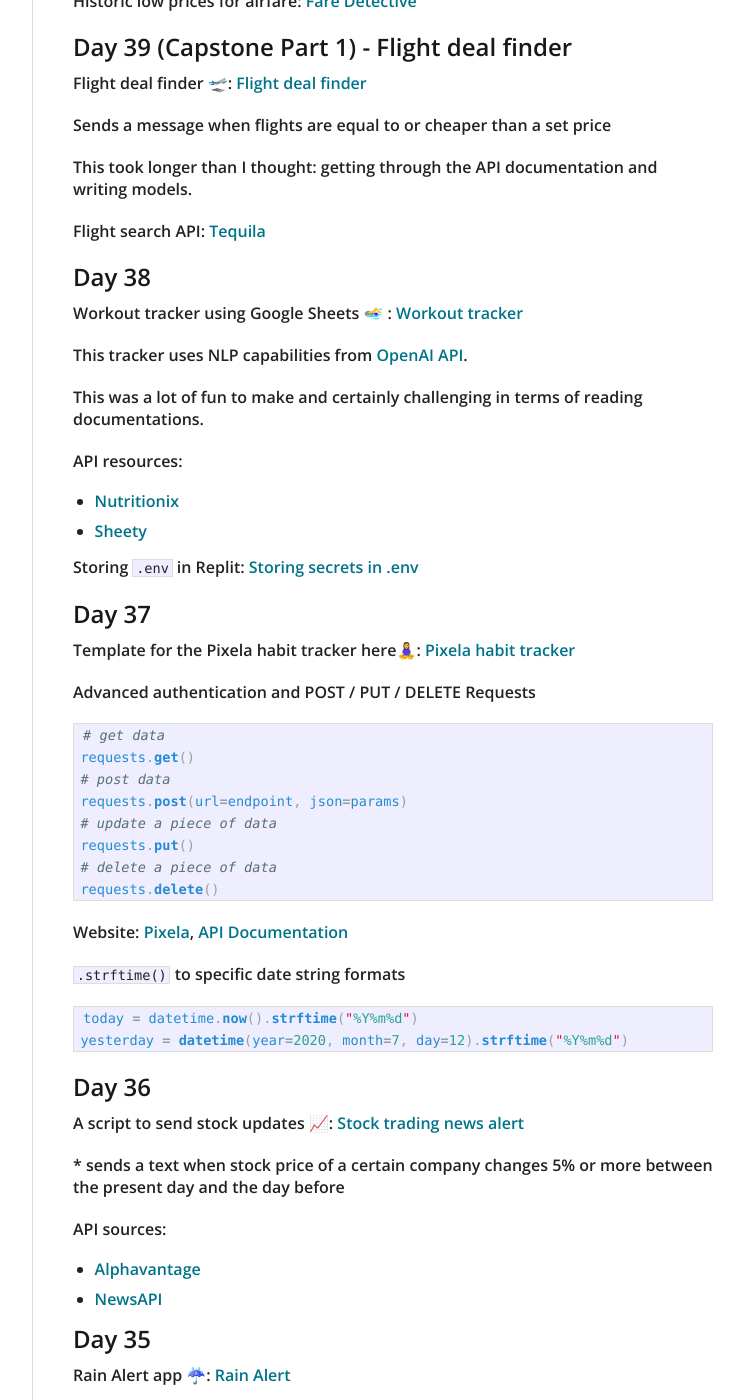
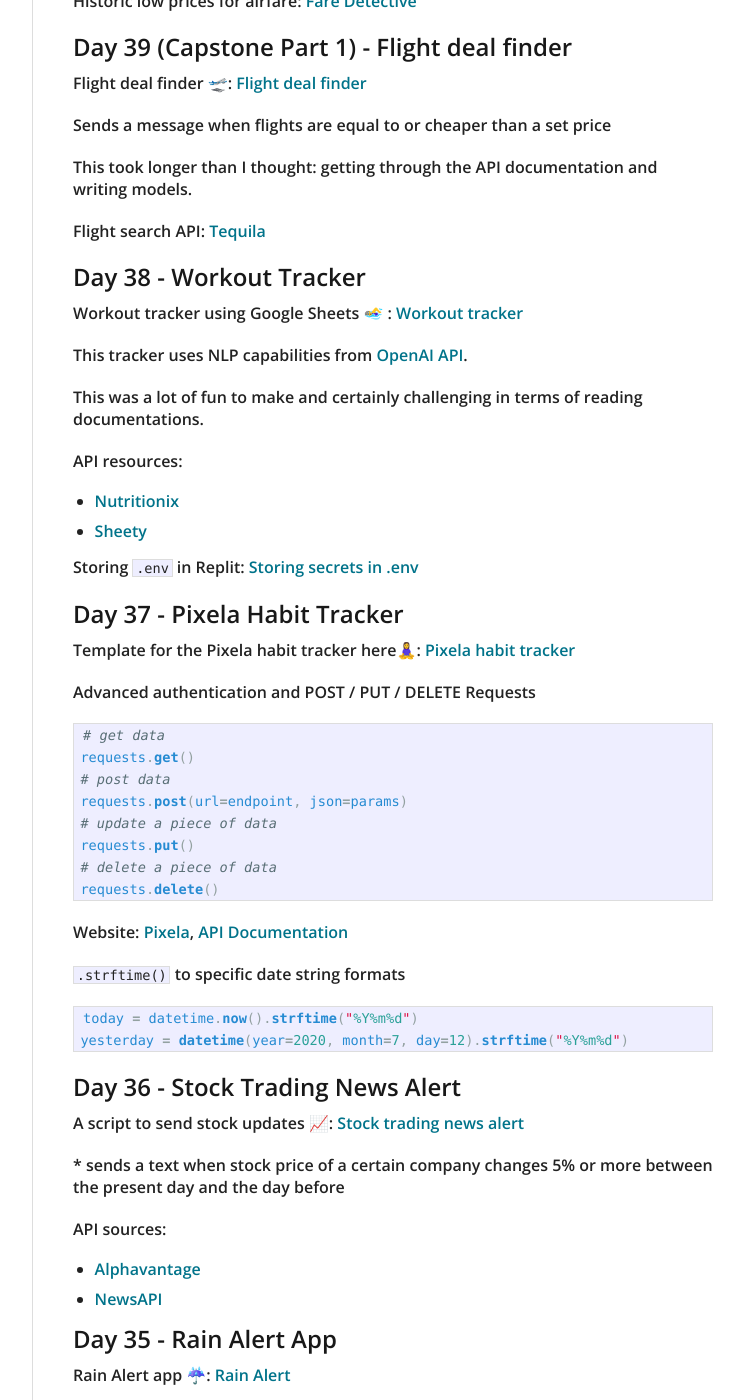
Before and after one commit to maryletteroa/maryletteroa.github.io, a Jekyll site: the page built from _posts/2021-06-02-hundred-days-of-python.md, in a window 1280 px wide and 1400 px high, scrolled down 3016 px. Shown: the whole window, without its empty margins (378-1122 px from the left). Built offline with Jekyll 4.4.1, drawn with Linux system fonts in a browser that asks for light colours; some of the changed text lies outside the part shown.

Commit message:
update post: add title to each day

````diff
--- a/_posts/2021-06-02-hundred-days-of-python.md
+++ b/_posts/2021-06-02-hundred-days-of-python.md
@@ -147,7 +147,7 @@
 Flight search API: [Tequila](https://tequila.kiwi.com/)
 
 
-## Day 38
+## Day 38 - Workout Tracker
 
 Workout tracker using Google Sheets 🏊‍♀️ : [Workout tracker](https://replit.com/@maryletteroa/workout-tracker)
 
@@ -162,7 +162,7 @@
 
 Storing `.env` in Replit: [Storing secrets in .env](https://docs.replit.com/archive/secret-keys)
 
-## Day 37
+## Day 37 - Pixela Habit Tracker
 
 Template for the Pixela habit tracker here🧘‍♀️: [Pixela habit tracker](https://replit.com/@maryletteroa/pixela-habit-tracker)
 
@@ -188,7 +188,7 @@
 yesterday = datetime(year=2020, month=7, day=12).strftime("%Y%m%d")
 ```
 
-## Day 36
+## Day 36 - Stock Trading News Alert
 
 A script to send stock updates 📈: [Stock trading news alert](https://replit.com/@maryletteroa/stock-trading-news-alert)
 
@@ -198,7 +198,7 @@
 - [Alphavantage](https://www.alphavantage.co)
 - [NewsAPI](https://newsapi.org/)
 
-## Day 35
+## Day 35 - Rain Alert App
 
 Rain Alert app ☔: [Rain Alert](https://replit.com/@maryletteroa/rain-alert)
 
@@ -224,7 +224,7 @@
 export API_KEY="thisIsASecret"
 ```
 
-## Day 34
+## Day 34 - Quizzler App
 
 Play the Quizzler App here 🎓: [Quizzler app](https://replit.com/@maryletteroa/quizzler-app)
 
@@ -359,7 +359,7 @@
 Host code in [Python Anywhere](https://www.pythonanywhere.com)
 
 
-## Day 31
+## Day 31 - Flash Card App
 
 Flash card app: [Flash card](https://replit.com/@maryletteroa/flash-card)
 
````
Also changed, not shown: other parts of _posts/2021-06-02-hundred-days-of-python.md (+8 -8 lines).
